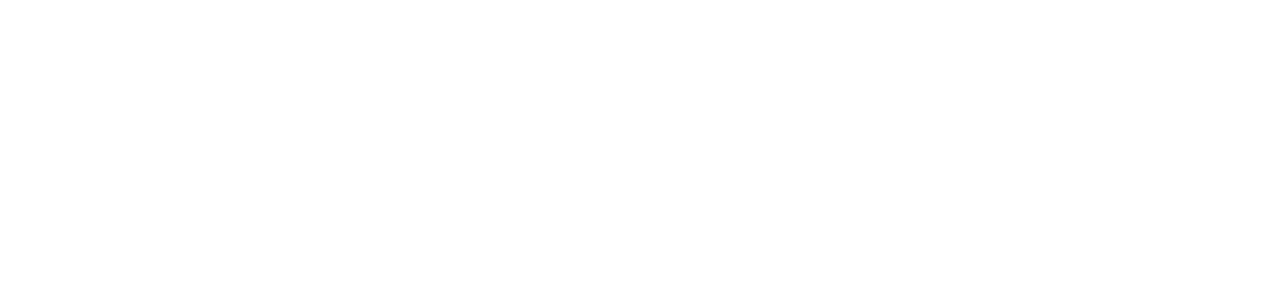
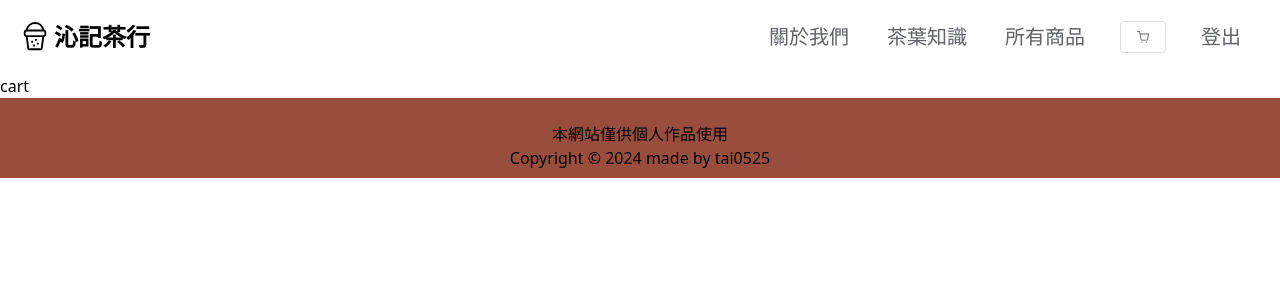
Before and after one commit to tai0525/tea-shop, a Vue app: page /cart in a window 1280 px wide. Before the commit this address had no page. Shown: the top 300 px of the page. Built offline with nearby package versions, Linux system fonts and the light colour scheme.

Commit message:
新增products.json Product Cart Checkout 修改router

```diff
--- a/src/components/layouts/TeaFrontLayout/BannerDiscount.vue
+++ /dev/null
@@ -1,25 +0,0 @@
-<template>
-  <section class="container bg-coupon bg-cover mt-3 md:mt-5 sm:px-0">
-    <div class="grid grid-rows-1 justify-center">
-      <div class="p-3 md:p-5">
-        <div class="flex grid grid-cols-1 justify-center items-center">
-          <p class="font-medium text-3xl py-2">
-            歡慶開幕，限時 <span class="text-red-600 font-bold"> 5折 </span>優惠
-          </p>
-          <p class="font-medium text-red-600 text-3xl text-center py-4">立刻領取折價券</p>
-          <button
-            class="select-none rounded-lg bg-secondary p-3 text-center align-middle font-sans text-xl font-bold text-black shadow-md shadow-gray-900/10 transition-all hover:shadow-lg hover:shadow-gray-900/20 disabled:pointer-events-none disabled:opacity-50 disabled:shadow-none"
-            type="button"
-            @click="getCoupon"
-          >
-            點我領取
-          </button>
-        </div>
-      </div>
-    </div>
-  </section>
-</template>
-
-<script setup>
-//modal
-</script>
--- a/src/components/layouts/TeaFrontLayout/BannerView.vue
+++ /dev/null
@@ -1,45 +0,0 @@
-<template>
-  <div class="wrap mx-3-">
-    <header
-      class="container-none flex py-20 md:items-center justify-center bg-banner bg-cover bg-center bg-fixed"
-    >
-      <div class="text-white p-10 text-center flex items-center">
-        <div class="bg-stone-600/50 relative p-10">
-          <span class="text-3xl font-bold">茶味經典，沁記嚴選。</span>
-          <div class="pt-5" v-for="item in bannerList" :key="item.id">
-            <el-button
-              class="text-xl bg-main"
-              size="large"
-              color="#994e3d"
-              :dark="isDark"
-              @click="changePage(item.link)"
-              >探索好茶</el-button
-            >
-          </div>
-          <!-- <RouterLink to="/user/products" class="stretched-link btn btn-primary link-light btn-lg"
-            >探索好茶</RouterLink
-          > -->
-        </div>
-      </div>
-    </header>
-  </div>
-</template>
-
-<script setup>
-import { ref } from 'vue'
-import { useRouter } from 'vue-router'
-import { ElButton } from 'element-plus'
-
-const router = useRouter() //到此頁面
-const changePage = (link) => {
-  router.push(link)
-}
-
-const bannerList = ref([
-  {
-    id: 1,
-    link: '/products',
-    type: 'button'
-  }
-])
-</script>
--- a/src/components/layouts/TeaFrontLayout/TeaHeader.vue
+++ b/src/components/layouts/TeaFrontLayout/TeaHeader.vue
@@ -32,14 +32,21 @@ import { ElButton } from 'element-plus'
 import { ShoppingCart } from '@element-plus/icons-vue'
 import { useI18n } from 'vue-i18n'
 import { removeToken } from '@/utils/localStorage'
+import { useUserStore } from '@/stores/user'
 
 const { t } = useI18n()
+
+const userStore = useUserStore()
 
 const router = useRouter() //到此頁面
 const changePage = (link) => {
   router.push(link)
 }
-const logout = () => removeToken()
+
+const logout = () => {
+  removeToken()
+  userStore.setIsLogin(false)
+}
 const props = defineProps({
   isLogin: {
     type: Boolean,
--- a/src/components/layouts/TeaFrontLayout/index.vue
+++ b/src/components/layouts/TeaFrontLayout/index.vue
@@ -7,16 +7,9 @@
 <script setup>
 import TeaHeader from './TeaHeader.vue'
 import TeaFooter from './TeaFooter.vue'
-import { defineProps, computed } from 'vue'
+import { computed } from 'vue'
 // TODO: 登入狀態
 import { useUserStore } from '@/stores/user'
 const userStore = useUserStore()
 const isPageLogin = computed(() => userStore.isLogin)
-
-defineProps({
-  isLogin: {
-    type: Boolean,
-    default: false
-  }
-})
 </script>
--- a/src/mock/products.json
+++ b/src/mock/products.json
@@ -1,17 +1,86 @@
 [
   {
     "id": 1,
-    "name": "阿里山茶",
-    "image": "https://encrypted-tbn0.gstatic.com/images?q=tbn:ANd9GcTCF0Bqoi2uOBIWuetRV3QMs7Asxzcs9yDhGnS2UpYuhg&s"
+    "name": "阿里山清香高山茶",
+    "category": "阿里山系列",
+    "image": "https://encrypted-tbn0.gstatic.com/images?q=tbn:ANd9GcTCF0Bqoi2uOBIWuetRV3QMs7Asxzcs9yDhGnS2UpYuhg&s",
+    "price": 90
   },
   {
     "id": 2,
-    "name": "紅玉紅茶",
-    "image": "https://encrypted-tbn0.gstatic.com/images?q=tbn:ANd9GcTVNOPuKqhP9snioGRUSOI-MbUzNJ05hw19mr-cMu5BIg&s"
+    "name": "阿里山烏龍茶",
+    "category": "阿里山系列",
+    "image": "https://encrypted-tbn0.gstatic.com/images?q=tbn:ANd9GcSdVOp8gwyk0g_oq_IATlNyDznqvo86P05ZU7zFTzxliQ&s",
+    "price": 240
   },
   {
     "id": 3,
+    "name": "阿里山奶香金萱茶",
+    "category": "阿里山系列",
+    "image": "https://encrypted-tbn2.gstatic.com/shopping?q=tbn:ANd9GcR-B9bx-WqwU2nj-6NxfjlsX8NIqF-zm_-e_YLzPC3cw6zHcCR8e-kGxKm5ripNXuvOyvPwiBJQUpEKPb5nmS3_fZWSmCK_XSSyWMvy6H24Yf8aMxSNvQp5TO7krA&usqp=CAc",
+    "price": 90
+  },
+  {
+    "id": 4,
+    "name": "日月潭紅玉紅茶",
+    "category": "台灣紅茶系列",
+    "image": "https://encrypted-tbn0.gstatic.com/images?q=tbn:ANd9GcTVNOPuKqhP9snioGRUSOI-MbUzNJ05hw19mr-cMu5BIg&s",
+    "price": 450
+  },
+  {
+    "id": 5,
+    "name": "日月潭蜜香紅茶",
+    "category": "台灣紅茶系列",
+    "image": "https://encrypted-tbn1.gstatic.com/shopping?q=tbn:ANd9GcQfQVLKN1F4MItS5m5u6H3uppOwm_6XszFl7IuzY5JaJ0u46N6LETUt2emcaJ6vYcCWK84XDUfkxiqAMZI0MKK7Hi5dFSBvJ2knLyUqrILhnyfcOGMYZ0kupXxgwe6wm0bk4qNVFw&usqp=CAc",
+    "price": 470
+  },
+  {
+    "id": 6,
+    "name": "梨山紅韻",
+    "category": "台灣紅茶系列",
+    "image": "https://cdn01.pinkoi.com/product/UeQbgRsN/1/640x530.jpg",
+    "price": 450
+  },
+  {
+    "id": 7,
     "name": "凍頂烏龍茶",
-    "image": "https://www.teaez.com/Archive/_tw/products/p0009/2202256115.jpg"
+    "category": "凍頂烏龍茶系列",
+    "image": "https://www.teaez.com/Archive/_tw/products/p0009/2202256115.jpg",
+    "price": 280
+  },
+  {
+    "id": 8,
+    "name": "頂級凍頂烏龍茶",
+    "category": "凍頂烏龍茶系列",
+    "image": "https://s.yimg.com/ob/image/49cbf536-399f-483e-839e-585e38ad6ee6.jpg",
+    "price": 500
+  },
+  {
+    "id": 9,
+    "name": "炭焙凍頂烏龍茶",
+    "category": "凍頂烏龍茶系列",
+    "image": "https://down-tw.img.susercontent.com/file/tw-11134207-7r990-lnwrae0iboe126",
+    "price": 280
+  },
+  {
+    "id": 10,
+    "name": "中國風蓋杯",
+    "category": "茶具全系列",
+    "image": "https://down-tw.img.susercontent.com/file/0eb7a2e4f7345c841117237dff1705c4",
+    "price": 500
+  },
+  {
+    "id": 11,
+    "name": "玻璃茶壺",
+    "category": "茶具全系列",
+    "image": "https://encrypted-tbn3.gstatic.com/images?q=tbn:ANd9GcQ2BBhIQ2Hi7JMUWIoLy5J5mrD4iXK9RgPKBJIggSYs6ignQMXB",
+    "price": 300
+  },
+  {
+    "id": 12,
+    "name": "鴿嘴水平壺",
+    "category": "茶具全系列",
+    "image": "https://www.teapotway.com/wp-content/uploads/2022/06/20220529_155211_01.jpeg",
+    "price": 1000
   }
 ]
--- a/src/router/index.js
+++ b/src/router/index.js
@@ -16,15 +16,15 @@ const router = createRouter({
   ]
 })
 
-router.beforeEach((to, from, next) => {
-  if (to?.meta?.title) {
-    document.title = to.meta.title
-  }
-  // 不指定參數 => 放行
-  next()
-  // 指定參數 => 跳轉到具體指定路由
-  // TODO: 之後進結帳頁面或後台可以在這邊寫條件再放行
-  // next({ path: '/about' })
-})
+// router.beforeEach((to, from, next) => {
+//   if (to?.meta?.title) {
+//     document.title = to.meta.title
+//   }
+// 不指定參數 => 放行
+// next()
+// 指定參數 => 跳轉到具體指定路由
+// TODO: 之後進結帳頁面或後台可以在這邊寫條件再放行
+// next({ path: '/about' })
+// })
 
 export default router
--- a/src/router/module/frontRoutes.js
+++ b/src/router/module/frontRoutes.js
@@ -45,6 +45,30 @@ export const frontRoutes = [
                     title: '所有商品'
                 }
             },
+            {
+                path: 'productDetail/:id',
+                name: 'productDetail',
+                component: () => import('@/views/ProductDetail/index.vue'),
+                meta: {
+                    title: '商品詳細頁'
+                }
+            },
+            {
+                path: '/cart',
+                name: 'cart',
+                component: () => import('@/views/Cart/index.vue'),
+                meta: {
+                    title: '購物車'
+                }
+            },
+            {
+                path: 'checkout',
+                name: 'checkout',
+                component: () => import('@/views/Checkout/index.vue'),
+                meta: {
+                    title: '結帳頁'
+                }
+            },
         ]
     }
 ]
--- /dev/null
+++ b/src/views/Cart/index.vue
@@ -0,0 +1,5 @@
+<template>
+  <div>cart</div>
+</template>
+
+<script setup></script>
--- /dev/null
+++ b/src/views/Checkout/index.vue
@@ -0,0 +1,3 @@
+<template>
+  <div>checkout</div>
+</template>
--- a/src/views/Home/index.vue
+++ b/src/views/Home/index.vue
@@ -1,5 +1,4 @@
 <template>
-  <button @click="login">點我</button>
   <banner-view />
   <banner-discount />
   <tea-search-btn />
@@ -22,21 +21,7 @@ import BannerDiscount from './BannerDiscount.vue'
 import TeaSearchBtn from '@/components/TeaSearchBtn/index.vue'
 import TeaIntroCard from '@/components/TeaIntroCard/index.vue'
 import TeaCarousel from '@/components/TeaCarousel/index.vue'
-import { useUserStore } from '@/stores/user'
-import { userApi } from '@/api/module/user'
-import { setToken } from '@/utils/localStorage'
 
-const userStore = useUserStore()
-const login = async () => {
-  const { code, data } = await userApi.login()
-  if (code === 200) {
-    const { token } = data
-    //更新數據
-    setToken(token)
-  }
-  //重新渲染
-  userStore.setIsLogin(true)
-}
 const TeaIntroCardList = [
   {
     image:
--- /dev/null
+++ b/src/views/ProductDetail/index.vue
@@ -0,0 +1,14 @@
+<template>
+  <div>
+    Product Detail
+    {{ routeId }}
+  </div>
+</template>
+
+<script setup>
+import { useRoute } from 'vue-router'
+import { ref } from 'vue'
+
+const route = useRoute()
+const routeId = ref(route.params.id)
+</script>
--- a/src/views/Products/index.vue
+++ b/src/views/Products/index.vue
@@ -1,6 +1,6 @@
 <template>
   <div class="container">
-    <el-row class="flex items-center my-5">
+    <el-row class="items-center my-5" :gutter="20">
       <el-col :span="4">
         <h5 class="my-2 text-center">產品分類</h5>
         <el-menu class="el-menu-vertical-demo">
@@ -9,12 +9,38 @@
           </el-menu-item>
         </el-menu>
       </el-col>
+      <el-col :span="20">
+        <el-row class="">
+          <el-card
+            style="max-width: 380px"
+            shadow="hover"
+            class="mx-3"
+            @click="goToProduct(item.id)"
+          >
+            <img
+              src="https://shadow.elemecdn.com/app/element/hamburger.9cf7b091-55e9-11e9-a976-7f4d0b07eef6.png"
+              style="width: 100%"
+            />
+            <div class="text-center text-main text-lg font-semibold py-2">Hamburger</div>
+            <el-row class="justify-between pt-2 font-semibold text-lg"
+              >NT$120
+              <el-button color="#994e3d" :dark="isDark">加入購物車</el-button>
+            </el-row>
+          </el-card>
+        </el-row>
+      </el-col>
     </el-row>
   </div>
 </template>
 
 <script setup>
 import { ref } from 'vue'
+import { useRouter } from 'vue-router'
+
+const router = useRouter()
+const goToProduct = (id) => {
+  router.push(`/productDetail/${id}`)
+}
 
 const categoryMenu = ref([
   {
```
